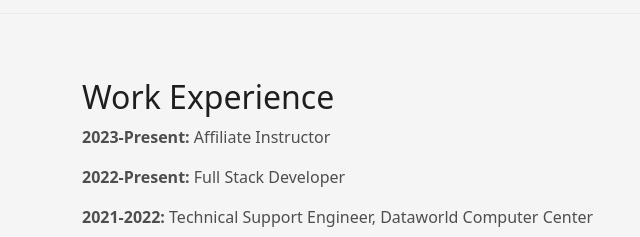
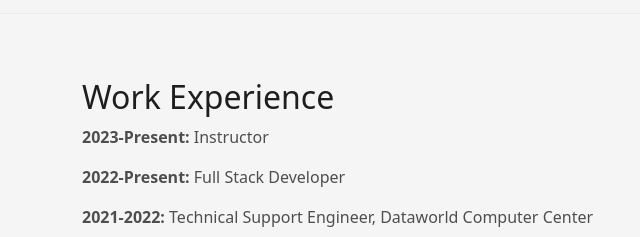
Before and after one commit to weljC/weljC.github.io, a plain HTML site: page index.html in a window 1280 px wide. Shown: the part 2169-2406 px from the top of the page, 0-640 px from the left. Drawn offline with Linux system fonts and the light colour scheme.

Commit message:
Update index.html

```diff
--- a/index.html
+++ b/index.html
@@ -149,7 +149,7 @@
                <div class="row">
                    <div class="col-md-12">
                        <h2>Work Experience</h2>
-                       <p><strong>2023-Present:</strong> Affiliate Instructor</p>
+                       <p><strong>2023-Present:</strong> Instructor</p>
                        <p><strong>2022-Present:</strong> Full Stack Developer</p>
                        <p><strong>2021-2022:</strong> Technical Support Engineer, Dataworld Computer Center</p>
                    </div>
```
